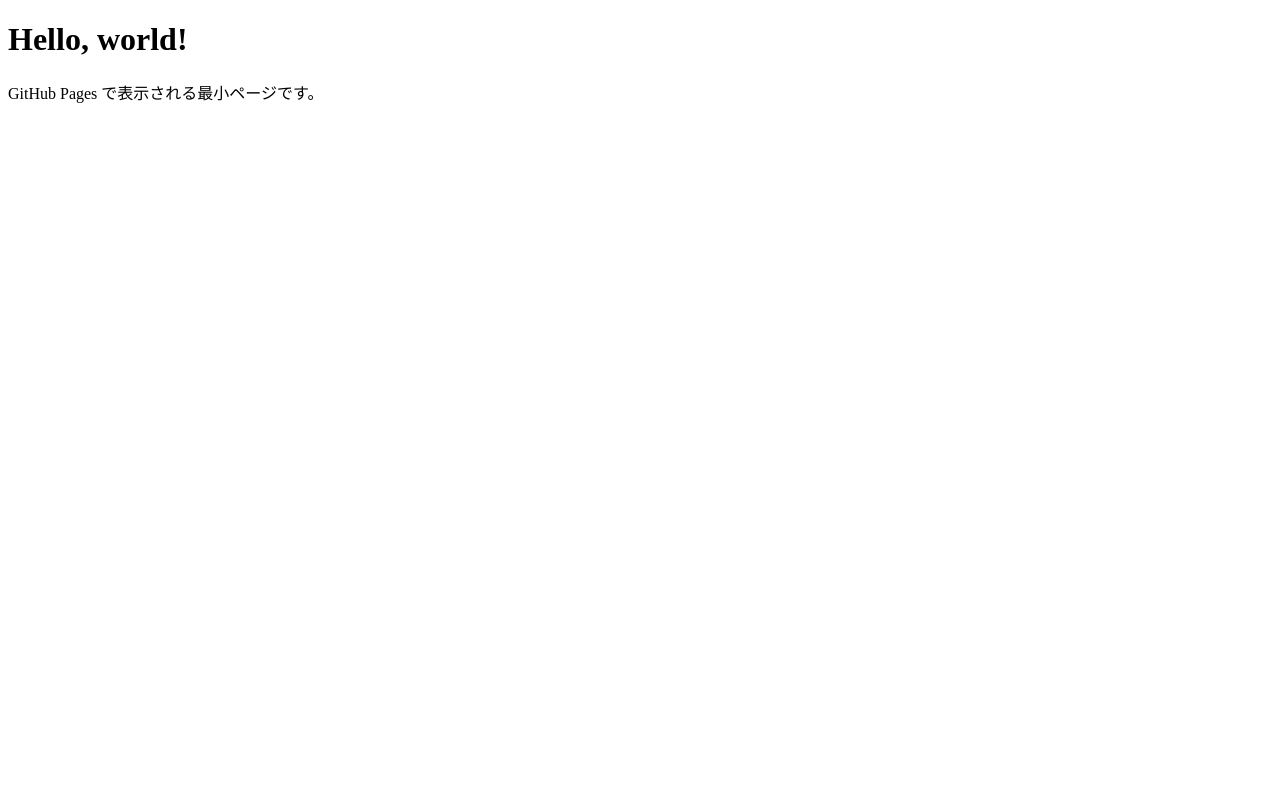
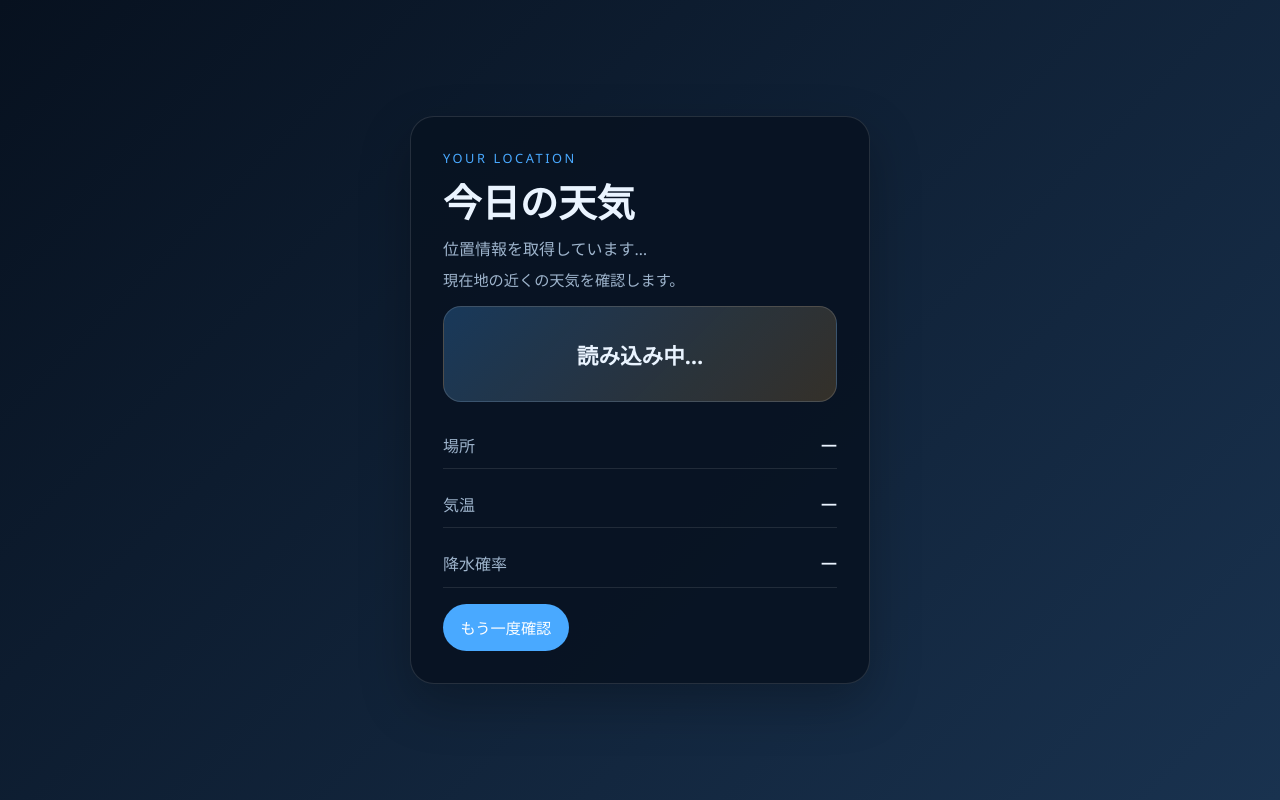
Before and after one commit to YoshiyukiSaito/ride-ready, a plain HTML site: page index.html in a window 1280 px wide. Drawn offline with Linux system fonts and the light colour scheme.

Commit message:
add css, js

```diff
--- a/index.html
+++ b/index.html
@@ -3,10 +3,36 @@
   <head>
     <meta charset="UTF-8" />
     <meta name="viewport" content="width=device-width, initial-scale=1.0" />
-  <title>Hello World</title>
+    <meta name="description" content="位置情報をもとに今日の雨・晴れを表示するページ" />
+    <title>今日の天気</title>
+    <link rel="stylesheet" href="style.css" />
   </head>
   <body>
-  <h1>Hello, world!</h1>
-  <p>GitHub Pages で表示される最小ページです。</p>
+    <main class="app">
+      <section class="card">
+        <p class="eyebrow">Your location</p>
+        <h1>今日の天気</h1>
+        <p id="status" class="status">位置情報を取得しています…</p>
+        <p class="note">現在地の近くの天気を確認します。</p>
+        <div id="result" class="result">読み込み中…</div>
+        <div class="details">
+          <div>
+            <span>場所</span>
+            <strong id="location">—</strong>
+          </div>
+          <div>
+            <span>気温</span>
+            <strong id="temperature">—</strong>
+          </div>
+          <div>
+            <span>降水確率</span>
+            <strong id="precipitation">—</strong>
+          </div>
+        </div>
+        <button id="retry" type="button">もう一度確認</button>
+      </section>
+    </main>
+
+    <script src="script.js"></script>
   </body>
 </html>
--- /dev/null
+++ b/script.js
@@ -0,0 +1,98 @@
+const statusEl = document.getElementById("status");
+const resultEl = document.getElementById("result");
+const locationEl = document.getElementById("location");
+const temperatureEl = document.getElementById("temperature");
+const precipitationEl = document.getElementById("precipitation");
+const retryButton = document.getElementById("retry");
+
+const WEATHER_API = "https://api.open-meteo.com/v1/forecast";
+
+function setLoading(message) {
+  statusEl.textContent = message;
+  resultEl.textContent = "読み込み中…";
+  resultEl.className = "result";
+  locationEl.textContent = "—";
+  temperatureEl.textContent = "—";
+  precipitationEl.textContent = "—";
+}
+
+function showError(message) {
+  statusEl.textContent = message;
+  resultEl.textContent = "天気を取得できませんでした";
+  resultEl.className = "result";
+}
+
+function updateWeatherCard(weather) {
+  const condition = weather.precipitationProbability >= 50 ? "雨" : "晴れ";
+  statusEl.textContent = weather.message;
+  resultEl.textContent = condition;
+  resultEl.className = `result ${condition === "雨" ? "rain" : "sunny"}`;
+  locationEl.textContent = weather.location;
+  temperatureEl.textContent = weather.temperature;
+  precipitationEl.textContent = `${weather.precipitationProbability}%`;
+}
+
+async function fetchWeather(latitude, longitude) {
+  const params = new URLSearchParams({
+    latitude: latitude.toString(),
+    longitude: longitude.toString(),
+    current: "temperature_2m,precipitation_probability",
+    daily: "precipitation_probability_max",
+    timezone: "auto",
+  });
+
+  const response = await fetch(`${WEATHER_API}?${params.toString()}`);
+
+  if (!response.ok) {
+    throw new Error(`Weather request failed with ${response.status}`);
+  }
+
+  const data = await response.json();
+  const temperature = data.current?.temperature_2m;
+  const precipitationProbability = Math.round(
+    data.daily?.precipitation_probability_max?.[0] ??
+      data.current?.precipitation_probability ??
+      0
+  );
+
+  return {
+    location: `${latitude.toFixed(2)}, ${longitude.toFixed(2)}`,
+    temperature: temperature === undefined ? "—" : `${Math.round(temperature)}°C`,
+    precipitationProbability,
+    message:
+      precipitationProbability >= 50
+        ? "今日の降水確率が高いです。"
+        : "今日の降水確率は低めです。",
+  };
+}
+
+function requestWeather() {
+  setLoading("位置情報を取得しています…");
+
+  if (!navigator.geolocation) {
+    showError("このブラウザは位置情報に対応していません。" );
+    return;
+  }
+
+  navigator.geolocation.getCurrentPosition(
+    async (position) => {
+      try {
+        const weather = await fetchWeather(
+          position.coords.latitude,
+          position.coords.longitude
+        );
+        updateWeatherCard(weather);
+      } catch (error) {
+        console.error(error);
+        showError("天気情報を取得できませんでした。");
+      }
+    },
+    () => {
+      showError("位置情報の取得が許可されませんでした。" );
+    },
+    { enableHighAccuracy: true, timeout: 10000 }
+  );
+}
+
+retryButton.addEventListener("click", requestWeather);
+requestWeather();
--- /dev/null
+++ b/style.css
@@ -0,0 +1,112 @@
+:root {
+  color-scheme: dark;
+  font-family: "Segoe UI", "Yu Gothic", sans-serif;
+  --bg: #07111f;
+  --panel: rgba(8, 19, 34, 0.92);
+  --text: #eaf4ff;
+  --muted: #9eb4cc;
+  --accent: #49a9ff;
+}
+
+* {
+  box-sizing: border-box;
+}
+
+body {
+  margin: 0;
+  min-height: 100vh;
+  display: grid;
+  place-items: center;
+  padding: 1.5rem;
+  background: linear-gradient(135deg, #07111f, #19324f);
+  color: var(--text);
+}
+
+.app {
+  width: min(100%, 460px);
+}
+
+.card {
+  background: var(--panel);
+  border: 1px solid rgba(255, 255, 255, 0.12);
+  border-radius: 24px;
+  padding: 2rem;
+  box-shadow: 0 20px 50px rgba(0, 0, 0, 0.25);
+}
+
+.eyebrow {
+  margin: 0 0 0.35rem;
+  text-transform: uppercase;
+  letter-spacing: 0.2em;
+  font-size: 0.8rem;
+  color: var(--accent);
+}
+
+h1 {
+  margin: 0 0 0.5rem;
+  font-size: clamp(1.8rem, 3vw, 2.4rem);
+}
+
+.status {
+  margin: 0 0 0.5rem;
+  color: var(--muted);
+}
+
+.note {
+  margin: 0 0 1rem;
+  color: var(--muted);
+  font-size: 0.95rem;
+}
+
+.result {
+  min-height: 96px;
+  display: flex;
+  align-items: center;
+  justify-content: center;
+  padding: 1rem 1.25rem;
+  border-radius: 18px;
+  font-size: 1.35rem;
+  font-weight: 700;
+  margin-bottom: 1.2rem;
+  background: linear-gradient(135deg, rgba(73, 169, 255, 0.25), rgba(255, 181, 72, 0.18));
+  border: 1px solid rgba(255, 255, 255, 0.14);
+}
+
+.result.rain {
+  background: linear-gradient(135deg, rgba(34, 88, 155, 0.4), rgba(13, 35, 64, 0.6));
+}
+
+.result.sunny {
+  background: linear-gradient(135deg, rgba(255, 181, 72, 0.35), rgba(255, 102, 0, 0.24));
+}
+
+.details {
+  display: grid;
+  gap: 0.75rem;
+  margin-bottom: 1rem;
+}
+
+.details div {
+  display: flex;
+  justify-content: space-between;
+  padding: 0.7rem 0;
+  border-bottom: 1px solid rgba(255, 255, 255, 0.1);
+}
+
+.details span {
+  color: var(--muted);
+}
+
+button {
+  border: none;
+  border-radius: 999px;
+  background: var(--accent);
+  color: white;
+  padding: 0.8rem 1.1rem;
+  font-size: 0.95rem;
+  cursor: pointer;
+}
+
+button:hover {
+  opacity: 0.95;
+}
```
Lines whose indentation alone changed are shown as unchanged.
